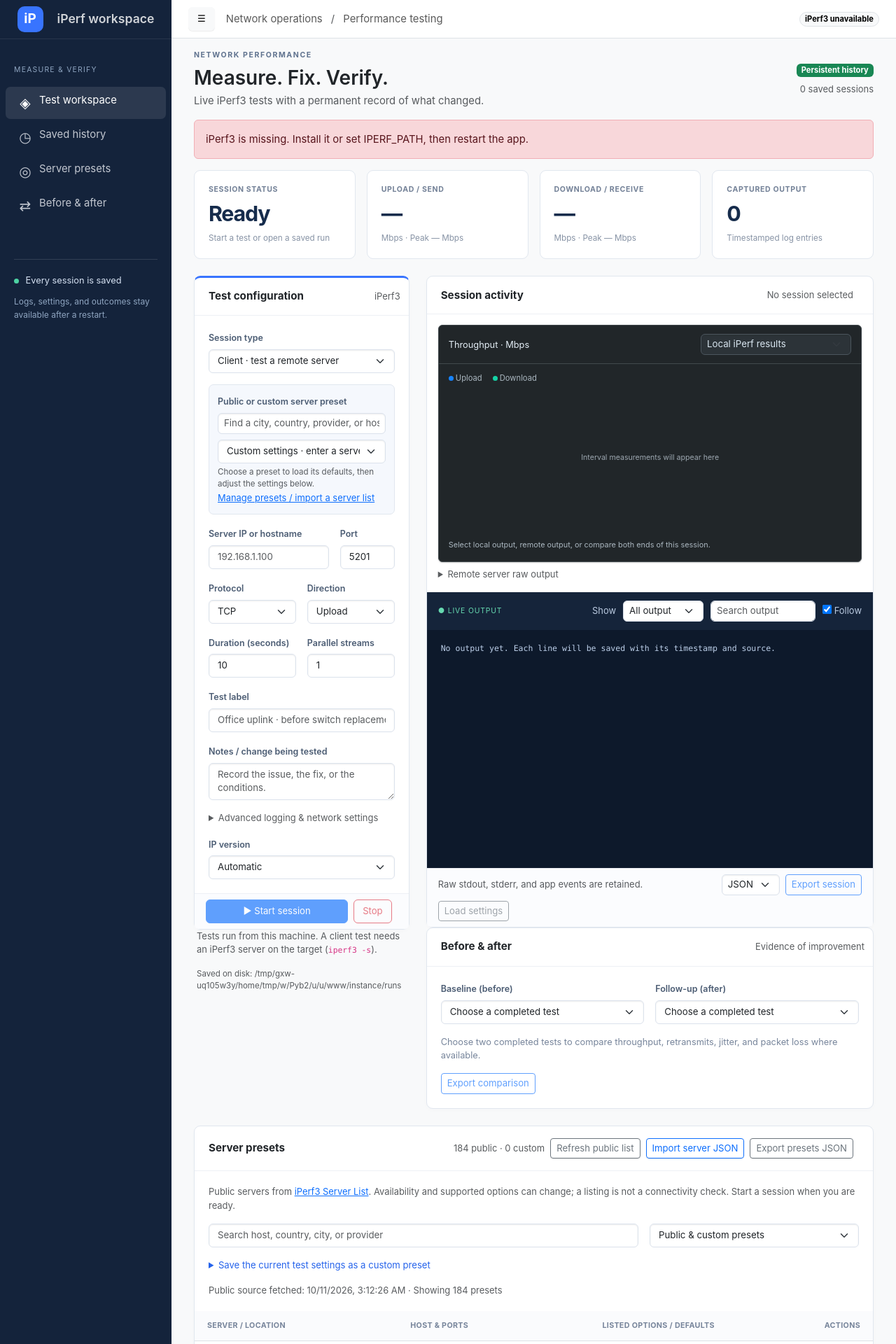
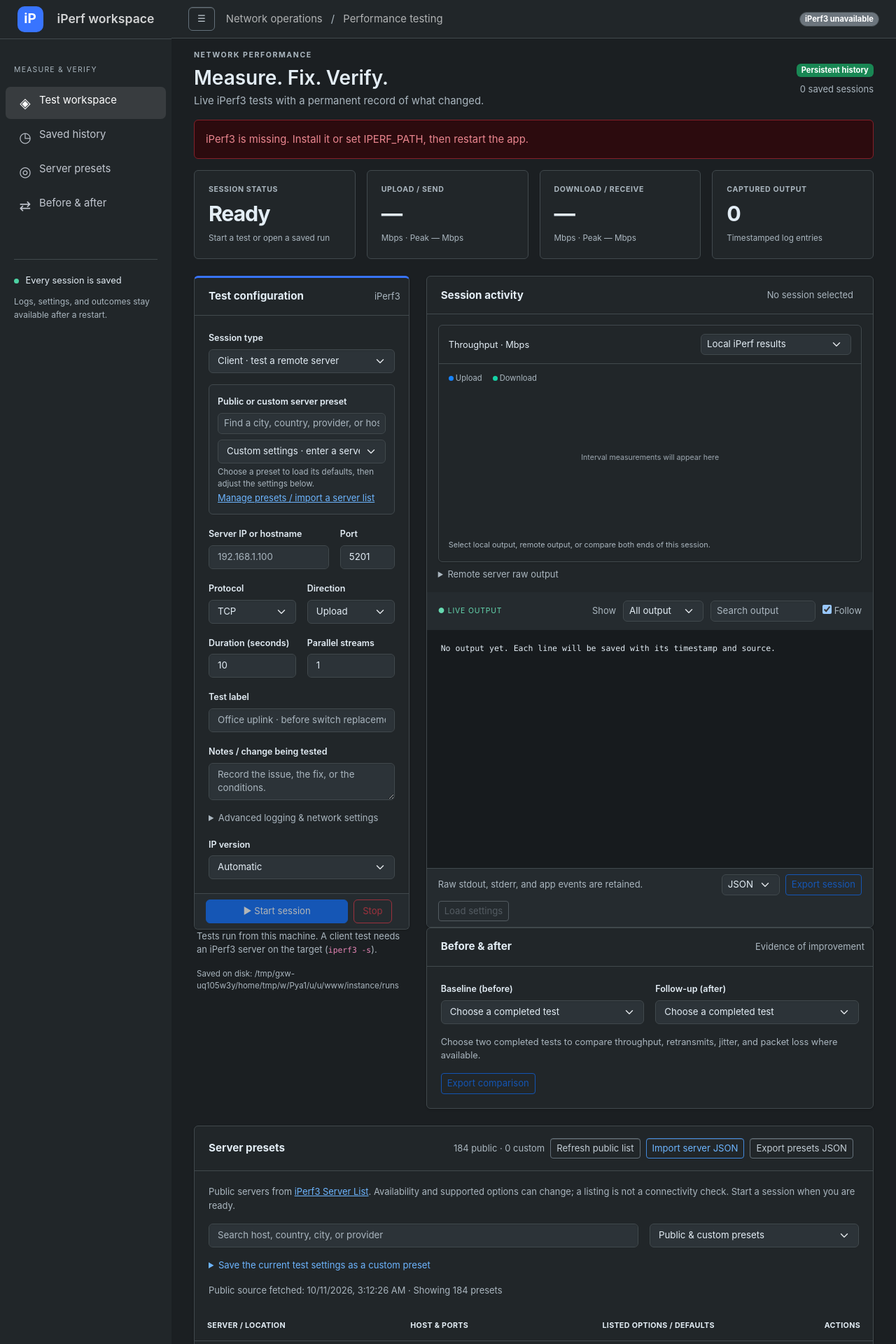
Before and after one commit to Super8Four/flowbench, a Flask app: page / in a window 1280 px wide. Shown: the top 1920 px of the page at 70% size. Run offline with Flask 3, Linux system fonts and the light colour scheme; data that the repository does not hold is empty; a map, chart or similar area stays blank; some libraries are stand-ins or nearby versions.

Commit message:
Apply consistent AdminLTE dark theme throughout workspace

```diff
--- a/app/static/app.js
+++ b/app/static/app.js
@@ -98,7 +98,7 @@ function renderCatalog() {
   const visible = presets.filter((p) => (kind === 'all' || p.kind === kind) && presetMatches(p, query));
   $('preset-count').textContent = `${presets.filter((p) => p.kind === 'public').length} public · ${presets.filter((p) => p.kind === 'custom').length} custom`;
   $('catalog-date').textContent = `Public source fetched: ${date(presetCatalog.source_checked_at)} · Showing ${visible.length} presets`;
-  $('preset-body').innerHTML = visible.map((p) => `<tr><td><div class="history-label">${escape(p.name)}</div><span class="badge text-bg-${p.kind === 'public' ? 'light' : 'primary'}">${p.kind}</span><div class="history-date">${escape(p.provider)} ${escape(p.continent)}${p.capacity ? ` · Listed ${escape(p.capacity)} Gb/s` : ''}</div>${p.notes ? `<div class="history-date">${escape(p.notes)}</div>` : ''}</td><td>${escape(p.settings.target)}<div class="history-date">Ports ${escape(p.ports)}</div></td><td>${escape(p.protocols.map((v) => v.toUpperCase()).join('/'))} · ${escape(p.modes.join('/'))}<div class="history-date">${p.ipv6 ? 'IPv6 listed' : 'IPv6 not listed'} · Default ${escape(p.settings.protocol.toUpperCase())} ${escape(p.settings.mode)}, ${p.settings.duration}s, ${p.settings.streams} stream(s)</div></td><td class="text-end text-nowrap"><button class="btn btn-sm btn-outline-primary" data-preset="${p.id}">Load</button>${p.kind === 'custom' ? ` <button class="btn btn-sm btn-outline-danger" data-remove-preset="${p.id}">Remove</button>` : ''}</td></tr>`).join('') || '<tr><td colspan="4" class="text-center py-4">No matching presets.</td></tr>';
+  $('preset-body').innerHTML = visible.map((p) => `<tr><td><div class="history-label">${escape(p.name)}</div><span class="badge text-bg-${p.kind === 'public' ? 'secondary' : 'primary'}">${p.kind}</span><div class="history-date">${escape(p.provider)} ${escape(p.continent)}${p.capacity ? ` · Listed ${escape(p.capacity)} Gb/s` : ''}</div>${p.notes ? `<div class="history-date">${escape(p.notes)}</div>` : ''}</td><td>${escape(p.settings.target)}<div class="history-date">Ports ${escape(p.ports)}</div></td><td>${escape(p.protocols.map((v) => v.toUpperCase()).join('/'))} · ${escape(p.modes.join('/'))}<div class="history-date">${p.ipv6 ? 'IPv6 listed' : 'IPv6 not listed'} · Default ${escape(p.settings.protocol.toUpperCase())} ${escape(p.settings.mode)}, ${p.settings.duration}s, ${p.settings.streams} stream(s)</div></td><td class="text-end text-nowrap"><button class="btn btn-sm btn-outline-primary" data-preset="${p.id}">Load</button>${p.kind === 'custom' ? ` <button class="btn btn-sm btn-outline-danger" data-remove-preset="${p.id}">Remove</button>` : ''}</td></tr>`).join('') || '<tr><td colspan="4" class="text-center py-4">No matching presets.</td></tr>';
 }
 async function loadPresets() {
   presetCatalog = await api('/api/presets'); presets = presetCatalog.presets;
@@ -315,9 +315,9 @@ async function compare() {
       const unit = row.metric.endsWith('mbps') ? ' Mbps' : row.metric.endsWith('jitter_ms') ? ' ms' : row.metric.endsWith('lost_percent') ? '%' : '';
       const delta = `${row.delta > 0 ? '+' : ''}${number(row.delta)}${unit}`;
       const percent = row.percent_change === null ? 'No % from zero' : `${row.percent_change > 0 ? '+' : ''}${number(row.percent_change, 1)}%`;
-      const color = row.direction === 'improved' ? 'success' : row.direction === 'worse' ? 'danger' : 'secondary';
+      const color = row.direction === 'improved' ? 'success-emphasis' : row.direction === 'worse' ? 'danger-emphasis' : 'body-secondary';
       return `<tr><td>${escape(row.metric.replaceAll('_', ' '))}</td><td>${number(row.before)}${unit}</td><td>${number(row.after)}${unit}</td><td class="text-${color}">${delta}<div class="small">${percent}</div></td></tr>`;
-    }).join('')}</tbody></table></div>${data.settings_differences.length ? `<p class="comparison-note text-warning-emphasis">Settings differ: ${escape(data.settings_differences.join(', '))}. Use matching conditions for a meaningful before/after comparison.</p>` : '<p class="comparison-note text-success">Test settings match.</p>'}<p class="comparison-note">${escape(data.interpretation)}</p>`;
+    }).join('')}</tbody></table></div>${data.settings_differences.length ? `<p class="comparison-note text-warning-emphasis">Settings differ: ${escape(data.settings_differences.join(', '))}. Use matching conditions for a meaningful before/after comparison.</p>` : '<p class="comparison-note text-success-emphasis">Test settings match.</p>'}<p class="comparison-note">${escape(data.interpretation)}</p>`;
     $('export-comparison').disabled = false;
   } catch (error) {
     if (generation === comparisonVersion) $('comparison-result').textContent = error.message;
--- a/app/static/style.css
+++ b/app/static/style.css
@@ -1,63 +1,95 @@
-:root { --lte-sidebar-width: 245px; --bs-primary: #2563eb; }
+:root, [data-bs-theme="dark"] {
+  color-scheme: dark;
+  --lte-sidebar-width: 245px;
+  --workspace-bg: #1b1f22;
+  --workspace-panel: #212629;
+  --workspace-raised: #252b2f;
+  --workspace-input: #2c3338;
+  --workspace-border: #41494d;
+  --workspace-text: #e3edf5;
+  --workspace-muted: #aab6bf;
+  --workspace-link: #6db5ff;
+  --workspace-console: #171b1e;
+  --bs-body-bg: var(--workspace-panel);
+  --bs-body-bg-rgb: 33, 38, 41;
+  --bs-body-color: var(--workspace-text);
+  --bs-body-color-rgb: 227, 237, 245;
+  --bs-secondary-color: var(--workspace-muted);
+  --bs-secondary-color-rgb: 170, 182, 191;
+  --bs-secondary-bg: var(--workspace-input);
+  --bs-secondary-bg-rgb: 44, 51, 56;
+  --bs-tertiary-bg: var(--workspace-bg);
+  --bs-tertiary-bg-rgb: 27, 31, 34;
+  --bs-border-color: var(--workspace-border);
+  --bs-link-color: var(--workspace-link);
+  --bs-link-color-rgb: 109, 181, 255;
+  --bs-link-hover-color: #9acbff;
+  --bs-link-hover-color-rgb: 154, 203, 255;
+}
 body { font-family: -apple-system, BlinkMacSystemFont, "Segoe UI", sans-serif; font-size: .925rem; }
 .app-content-header { padding-top: 27px; padding-bottom: 23px; }
 .container-fluid { padding-left: 24px; padding-right: 24px; }
-.app-sidebar { background: #14233b !important; }
-.sidebar-brand { border-bottom-color: #ffffff15; }
+.app-sidebar { background: var(--workspace-panel) !important; }
+.app-header, .app-footer { background: var(--workspace-panel); border-color: var(--workspace-border); color: var(--workspace-text); }
+.sidebar-brand { border-bottom-color: var(--workspace-border); }
 .brand-link { gap: 12px; text-decoration: none; }
 .brand-mark { display: inline-grid; place-items: center; width: 37px; height: 37px; background: #3874ff; border-radius: 10px; color: white; font-size: 19px; font-weight: 750; }
 .brand-text { font-size: 1.1rem; }
-.sidebar-caption { font-size: .65rem; letter-spacing: .12em; color: #8fa5c0; margin: 28px 12px 16px; }
-.sidebar-menu .nav-link { border-radius: 7px; margin-bottom: 7px; color: #becde0; }
-.sidebar-menu .nav-link.active { background: #2c4160; color: white; }
+.sidebar-caption { font-size: .65rem; letter-spacing: .12em; color: var(--workspace-muted); margin: 28px 12px 16px; }
+.sidebar-menu .nav-link { border-radius: 7px; margin-bottom: 7px; color: var(--workspace-text); }
+.sidebar-menu .nav-link:hover { background: var(--workspace-input); color: white; }
+.sidebar-menu .nav-link.active { background: #2563eb; color: white; }
 .nav-icon { font-style: normal; font-size: 20px; }
-.sidebar-note { margin: 50px 12px 12px; padding-top: 20px; border-top: 1px solid #ffffff20; font-size: .8rem; color: #d5e1f2; }
-.sidebar-note p { color: #8fa5c0; font-size: .75rem; line-height: 1.6; margin-top: 10px; }
+.sidebar-note { margin: 50px 12px 12px; padding-top: 20px; border-top: 1px solid var(--workspace-border); font-size: .8rem; color: var(--workspace-text); }
+.sidebar-note p { color: var(--workspace-muted); font-size: .75rem; line-height: 1.6; margin-top: 10px; }
 .save-dot { width: 7px; height: 7px; background: #4dd2a3; border-radius: 50%; display: inline-block; margin-right: 6px; }
-.eyebrow { font-size: .66rem; letter-spacing: .15em; font-weight: 700; color: #60738f; margin-bottom: 8px; }
-.metric-card { background: white; border: 1px solid #e1e7ef; border-radius: 9px; padding: 19px 20px; height: 100%; }
-.metric-caption { color: #738197; font-size: .66rem; font-weight: 650; letter-spacing: .06em; }
-.metric-card strong { display: block; color: #162c4c; font-size: 1.9rem; letter-spacing: -.04em; margin: 4px 0; overflow-wrap: anywhere; }
-.metric-foot { color: #8793a5; font-size: .73rem; }
-.card { border-radius: 9px; box-shadow: 0 2px 6px #18325105; border: 1px solid #e1e7ef; }
+.eyebrow { font-size: .66rem; letter-spacing: .15em; font-weight: 700; color: var(--workspace-muted); margin-bottom: 8px; }
+.metric-card { background: var(--workspace-panel); border: 1px solid var(--workspace-border); border-radius: 6px; padding: 19px 20px; height: 100%; }
+.metric-caption { color: var(--workspace-muted); font-size: .66rem; font-weight: 650; letter-spacing: .06em; }
+.metric-card strong { display: block; color: var(--workspace-text); font-size: 1.9rem; letter-spacing: -.04em; margin: 4px 0; overflow-wrap: anywhere; }
+.metric-foot { color: var(--workspace-muted); font-size: .73rem; }
+.card { background: var(--workspace-panel); color: var(--workspace-text); border-radius: 6px; box-shadow: 0 1px 3px #0003; border: 1px solid var(--workspace-border); }
 .card-outline.card-primary { border-top: 3px solid #3874ff; }
-.card-header { padding: 17px 20px; border-bottom-color: #edf0f5; }.card-title { font-size: .95rem; font-weight: 650; }
-.card-body { padding: 20px; }.card-footer { background: #fbfcfe; border-top-color: #edf0f5; }
-.form-label { font-size: .78rem; font-weight: 600; color: #4b5c73; margin-bottom: 6px; }
-.form-control, .form-select { font-size: .83rem; border-color: #dbe2ec; border-radius: 6px; }.btn { font-size: .82rem; }
+.card-header { padding: 17px 20px; border-bottom-color: var(--workspace-border); }.card-title { font-size: .95rem; font-weight: 650; }
+.card-body { padding: 20px; }.card-footer { background: var(--workspace-raised); border-top-color: var(--workspace-border); }
+.form-label { font-size: .78rem; font-weight: 600; color: var(--workspace-text); margin-bottom: 6px; }
+.form-control, .form-select { font-size: .83rem; background-color: var(--workspace-input); color: var(--workspace-text); border-color: var(--workspace-border); border-radius: 6px; }.btn { font-size: .82rem; }
+.form-control::placeholder { color: var(--workspace-muted); opacity: 1; }
+.form-control:focus, .form-select:focus { background-color: var(--workspace-input); color: var(--workspace-text); border-color: var(--workspace-link); box-shadow: 0 0 0 .2rem #1683ff33; }
+.form-control:disabled, .form-select:disabled { background-color: var(--workspace-raised); color: var(--workspace-muted); }
+.form-check-input:not(:checked) { background-color: var(--workspace-input); border-color: #71808b; }
+.btn-outline-primary { --bs-btn-color: var(--workspace-link); --bs-btn-border-color: #438bde; --bs-btn-hover-bg: #1683ff; --bs-btn-hover-border-color: #1683ff; --bs-btn-hover-color: white; }
+.btn-outline-secondary { --bs-btn-color: #c3cdd5; --bs-btn-border-color: #64717b; --bs-btn-hover-bg: #64717b; --bs-btn-hover-color: white; }
+.btn-outline-danger { --bs-btn-color: #ff8e99; --bs-btn-border-color: #dd6672; }
 .btn-primary { background: #2563eb; border-color: #2563eb; }.form-text { font-size: .72rem; }
 .storage-path { overflow-wrap: anywhere; font-size: .72rem; }
-.throughput-panel { background: #212629; border: 1px solid #41494d; border-radius: 6px; margin: 15px 16px 0; color: #e3edf5; box-shadow: 0 1px 2px #0003; }
-.chart-header { padding: 12px 14px; border-bottom: 1px solid #41494d; display: flex; align-items: center; justify-content: space-between; gap: 12px; font-size: .8rem; }
-.chart-header .form-select { max-width: 215px; color: #d9e6f0; background-color: #2c3338; border-color: #4c565e; color-scheme: dark; }
-.chart-body { padding: 12px 14px 4px; }.chart-legend { display: flex; gap: 15px; flex-wrap: wrap; color: #aab6bf; font-size: .7rem; }.chart-source-note { font-size: .68rem; color: #aab6bf; margin: 6px 0 10px; line-height: 1.6; }
+.throughput-panel { background: var(--workspace-panel); border: 1px solid var(--workspace-border); border-radius: 6px; margin: 15px 16px 0; color: var(--workspace-text); box-shadow: 0 1px 2px #0003; }
+.chart-header { padding: 12px 14px; border-bottom: 1px solid var(--workspace-border); display: flex; align-items: center; justify-content: space-between; gap: 12px; font-size: .8rem; }
+.chart-header .form-select { max-width: 215px; }
+.chart-body { padding: 12px 14px 4px; }.chart-legend { display: flex; gap: 15px; flex-wrap: wrap; color: var(--workspace-muted); font-size: .7rem; }.chart-source-note { font-size: .68rem; color: var(--workspace-muted); margin: 6px 0 10px; line-height: 1.6; }
 #throughput-chart { width: 100%; height: auto; min-height: 210px; margin-top: 5px; }
-.peer-output { max-height: 220px; overflow: auto; white-space: pre-wrap; overflow-wrap: anywhere; background: #15243a; color: #bccfe9; padding: 12px; border-radius: 6px; font-size: .7rem; }
+.peer-output { max-height: 220px; overflow: auto; white-space: pre-wrap; overflow-wrap: anywhere; background: var(--workspace-console); color: var(--workspace-text); padding: 12px; border-radius: 6px; font-size: .7rem; }
 #peer-summary .table td, #peer-summary .table th { padding: 9px 10px; }#peer-summary .table { margin-bottom: 8px; }
 .legend { display: inline-block; width: 7px; height: 7px; border-radius: 50%; }.upload { background: #1683ff; }.download { background: #15d3a6; }
-.log-toolbar { padding: 12px 16px; background: #15243a; color: #b9c9df; display: flex; align-items: center; gap: 10px; flex-wrap: wrap; }
+.log-toolbar { padding: 12px 16px; background: var(--workspace-raised); color: var(--workspace-muted); display: flex; align-items: center; gap: 10px; flex-wrap: wrap; }
 .terminal-title { font-size: .65rem; letter-spacing: .08em; color: #66d9b0; }#log-filter { width: 115px; }#log-search { width: 150px; }
-.log-output { margin: 0; padding: 16px 20px; background: #0d192b; color: #bccfe9; height: 340px; overflow: auto; font-size: .72rem; line-height: 1.8; white-space: pre-wrap; overflow-wrap: anywhere; }
+.log-output { margin: 0; padding: 16px 20px; background: var(--workspace-console); color: var(--workspace-text); height: 340px; overflow: auto; font-size: .72rem; line-height: 1.8; white-space: pre-wrap; overflow-wrap: anywhere; }
 .export-select { width: 83px; }#history-search { max-width: 265px; }
-.preset-picker { background: #f5f8fd; border: 1px solid #e1e7ef; padding: 12px; border-radius: 7px; }
+.preset-picker { background: var(--workspace-raised); border: 1px solid var(--workspace-border); padding: 12px; border-radius: 6px; }
 .preset-table { max-height: 430px; overflow: auto; }.preset-table th { position: sticky; top: 0; z-index: 1; }
-#preset-detail { overflow-wrap: anywhere; }#custom-editor summary { font-size: .82rem; color: #2563eb; cursor: pointer; }
-.table { font-size: .79rem; }.table th { color: #77859b; font-size: .67rem; letter-spacing: .03em; text-transform: uppercase; background: #fafbfd; padding: 13px 18px; white-space: nowrap; }.table td { padding: 15px 18px; }
-.history-label { color: #203856; font-weight: 600; }.history-date { color: #8b97a8; font-size: .72rem; margin-top: 4px; }
-.history-card { background: #212629; border-color: #41494d; color: #e3edf5; border-radius: 6px; box-shadow: 0 1px 3px #0003; }
-.history-card .card-header { padding: 12px 16px; border-color: #41494d; }.history-card .card-title { font-size: .83rem; font-weight: 500; }
-.history-card .table { --bs-table-bg: #212629; --bs-table-color: #e3edf5; --bs-table-border-color: #41494d; --bs-table-hover-bg: #2b3338; --bs-table-hover-color: #fff; font-size: .76rem; }
-.history-card .table th { background: #212629; color: #eef4f8; padding: 10px 14px; text-transform: none; letter-spacing: 0; font-size: .74rem; }
-.history-card .table td { padding: 9px 14px; }.history-card .history-date { color: #aab6bf; margin-top: 3px; font-size: .65rem; }
-.history-session { min-width: 190px; max-width: 280px; }.history-link { appearance: none; border: 0; padding: 0; background: transparent; color: #52a4ff; text-align: left; font-size: inherit; text-decoration: underline; text-underline-offset: 2px; }
-.history-link:hover { color: #9acbff; }.history-link:focus-visible { outline: 2px solid #52a4ff; outline-offset: 3px; border-radius: 2px; }
-.history-speed { white-space: nowrap; font-variant-numeric: tabular-nums; }.history-speed strong { font-weight: 600; }.history-unit { display: block; color: #aab6bf; font-size: .6rem; font-weight: 400; margin-top: 2px; }
-.history-muted { color: #aab6bf; }.history-sparkline { display: block; width: 140px; height: 36px; }
-.history-card .form-control { background: #2c3338; border-color: #4c565e; color: #e3edf5; }.history-card .form-control::placeholder { color: #aab6bf; }
-.history-card .btn-outline-primary { --bs-btn-color: #6db5ff; --bs-btn-border-color: #438bde; --bs-btn-hover-bg: #1683ff; --bs-btn-hover-border-color: #1683ff; --bs-btn-hover-color: white; }
-.history-card .btn-outline-secondary { --bs-btn-color: #c3cdd5; --bs-btn-border-color: #64717b; --bs-btn-hover-bg: #64717b; --bs-btn-hover-color: white; }
+#preset-detail { overflow-wrap: anywhere; }#custom-editor summary { font-size: .82rem; color: var(--workspace-link); cursor: pointer; }
+.table { --bs-table-bg: var(--workspace-panel); --bs-table-color: var(--workspace-text); --bs-table-border-color: var(--workspace-border); --bs-table-hover-bg: var(--workspace-input); --bs-table-hover-color: #fff; font-size: .79rem; }.table th { color: var(--workspace-text); font-size: .67rem; letter-spacing: .03em; text-transform: uppercase; background: var(--workspace-panel); padding: 13px 18px; white-space: nowrap; }.table td { padding: 15px 18px; }
+.history-label { color: var(--workspace-text); font-weight: 600; }.history-date { color: var(--workspace-muted); font-size: .72rem; margin-top: 4px; }
+.history-card .card-header { padding: 12px 16px; }.history-card .card-title { font-size: .83rem; font-weight: 500; }
+.history-card .table { font-size: .76rem; }
+.history-card .table th { padding: 10px 14px; text-transform: none; letter-spacing: 0; font-size: .74rem; }
+.history-card .table td { padding: 9px 14px; }.history-card .history-date { margin-top: 3px; font-size: .65rem; }
+.history-session { min-width: 190px; max-width: 280px; }.history-link { appearance: none; border: 0; padding: 0; background: transparent; color: var(--workspace-link); text-align: left; font-size: inherit; text-decoration: underline; text-underline-offset: 2px; }
+.history-link:hover { color: var(--bs-link-hover-color); }.history-link:focus-visible { outline: 2px solid var(--workspace-link); outline-offset: 3px; border-radius: 2px; }
+.history-speed { white-space: nowrap; font-variant-numeric: tabular-nums; }.history-speed strong { font-weight: 600; }.history-unit { display: block; color: var(--workspace-muted); font-size: .6rem; font-weight: 400; margin-top: 2px; }
+.history-muted { color: var(--workspace-muted); }.history-sparkline { display: block; width: 140px; height: 36px; }
 .history-card .btn-sm { font-size: .7rem; padding: 3px 8px; }.history-card .badge { font-size: .61rem; font-weight: 600; }
-.history-card .card-footer { background: #252b2f; border-color: #41494d; padding: 10px 14px; }.history-help { font-size: .7rem; color: #aab6bf; padding: 9px 14px; border-top: 1px solid #41494d; }.history-help summary { cursor: pointer; }.history-help p { max-width: 1000px; line-height: 1.6; }
-.comparison-result { font-size: .8rem; color: #77859b; }.comparison-result .table { margin-bottom: 0; }.comparison-result .table td, .comparison-result .table th { padding: 9px 10px; }
+.history-card .card-footer { padding: 10px 14px; }.history-help { font-size: .7rem; color: var(--workspace-muted); padding: 9px 14px; border-top: 1px solid var(--workspace-border); }.history-help summary { cursor: pointer; }.history-help p { max-width: 1000px; line-height: 1.6; }
+.comparison-result { font-size: .8rem; color: var(--workspace-muted); }.comparison-result .table { margin-bottom: 0; }.comparison-result .table td, .comparison-result .table th { padding: 9px 10px; }
 .comparison-note { font-size: .75rem; line-height: 1.6; margin-top: 12px; }.app-footer { font-size: .8rem; }[id] { scroll-margin-top: 30px; }
 @media (max-width: 575px) { .container-fluid { padding-left: 12px; padding-right: 12px; }.app-header .navbar-text { font-size: .7rem; }.metric-card { padding: 14px; }.metric-card strong { font-size: 1.5rem; }.metric-foot { font-size: .65rem; }.log-output { height: 300px; }.card-header { padding: 14px; }.card-body { padding: 16px; } }
--- a/app/templates/index.html
+++ b/app/templates/index.html
@@ -1,5 +1,5 @@
 <!doctype html>
-<html lang="en">
+<html lang="en" data-bs-theme="dark">
 <head>
   <meta charset="utf-8"><meta name="viewport" content="width=device-width, initial-scale=1">
   <title>iPerf · Network test workspace</title>
@@ -9,9 +9,9 @@
 <body class="layout-fixed sidebar-expand-lg bg-body-tertiary">
 <div class="app-wrapper">
   <nav class="app-header navbar navbar-expand bg-body" aria-label="Workspace navigation"><div class="container-fluid">
-    <button class="btn btn-light me-3" data-lte-toggle="sidebar" aria-label="Toggle navigation">☰</button>
+    <button class="btn btn-outline-secondary me-3" data-lte-toggle="sidebar" aria-label="Toggle navigation">☰</button>
     <span class="navbar-text">Network operations <span class="text-body-secondary mx-2">/</span> Performance testing</span>
-    <span class="ms-auto badge rounded-pill text-bg-light border" id="engine-badge">Checking iPerf3…</span>
+    <span class="ms-auto badge rounded-pill text-bg-secondary border" id="engine-badge">Checking iPerf3…</span>
   </div></nav>
   <aside class="app-sidebar bg-dark" data-bs-theme="dark">
     <div class="sidebar-brand"><a href="#workspace" class="brand-link"><span class="brand-mark">iP</span><span class="brand-text fw-semibold">iPerf workspace</span></a></div>
```
Also changed, not shown: README.md.
